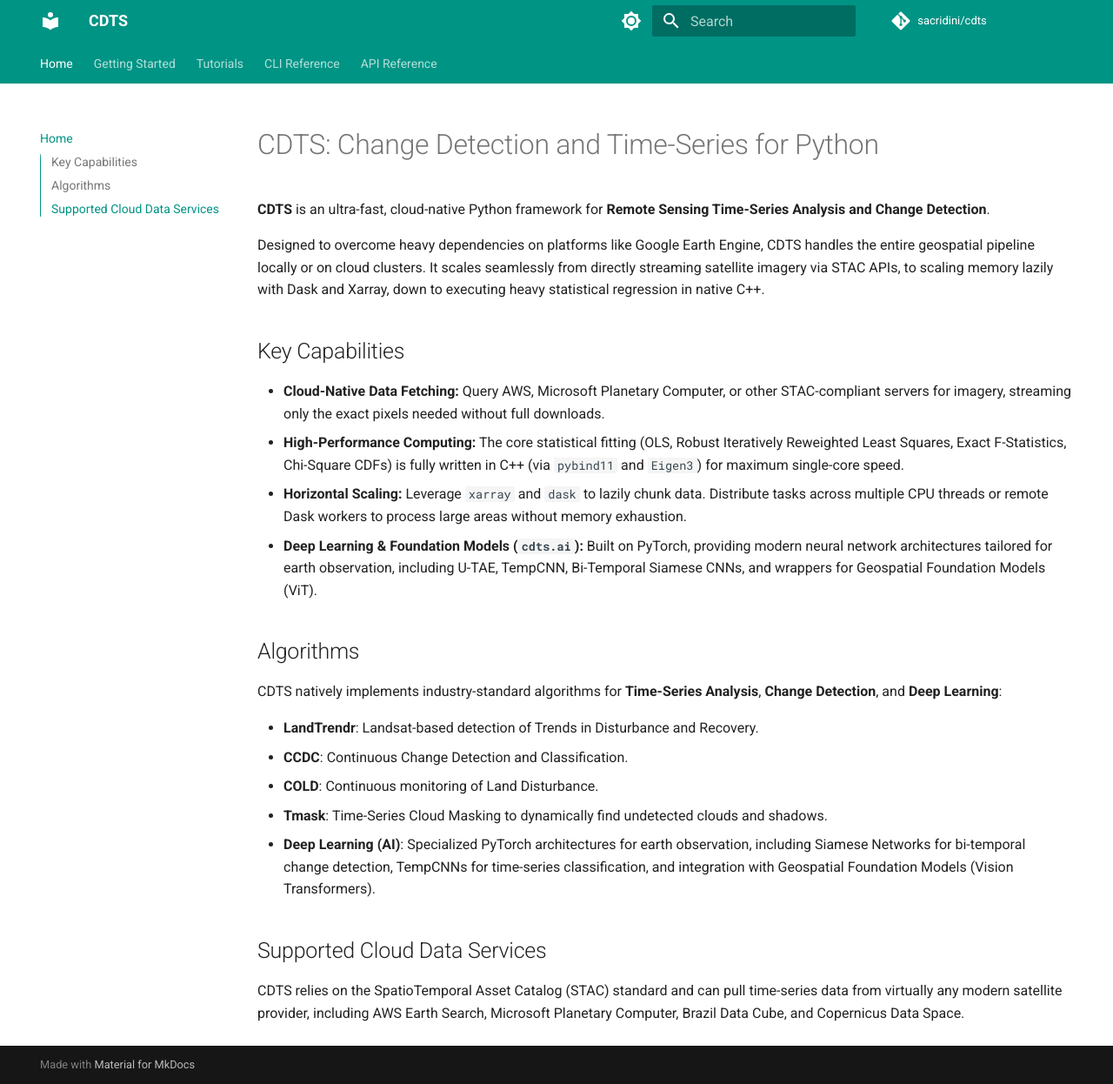
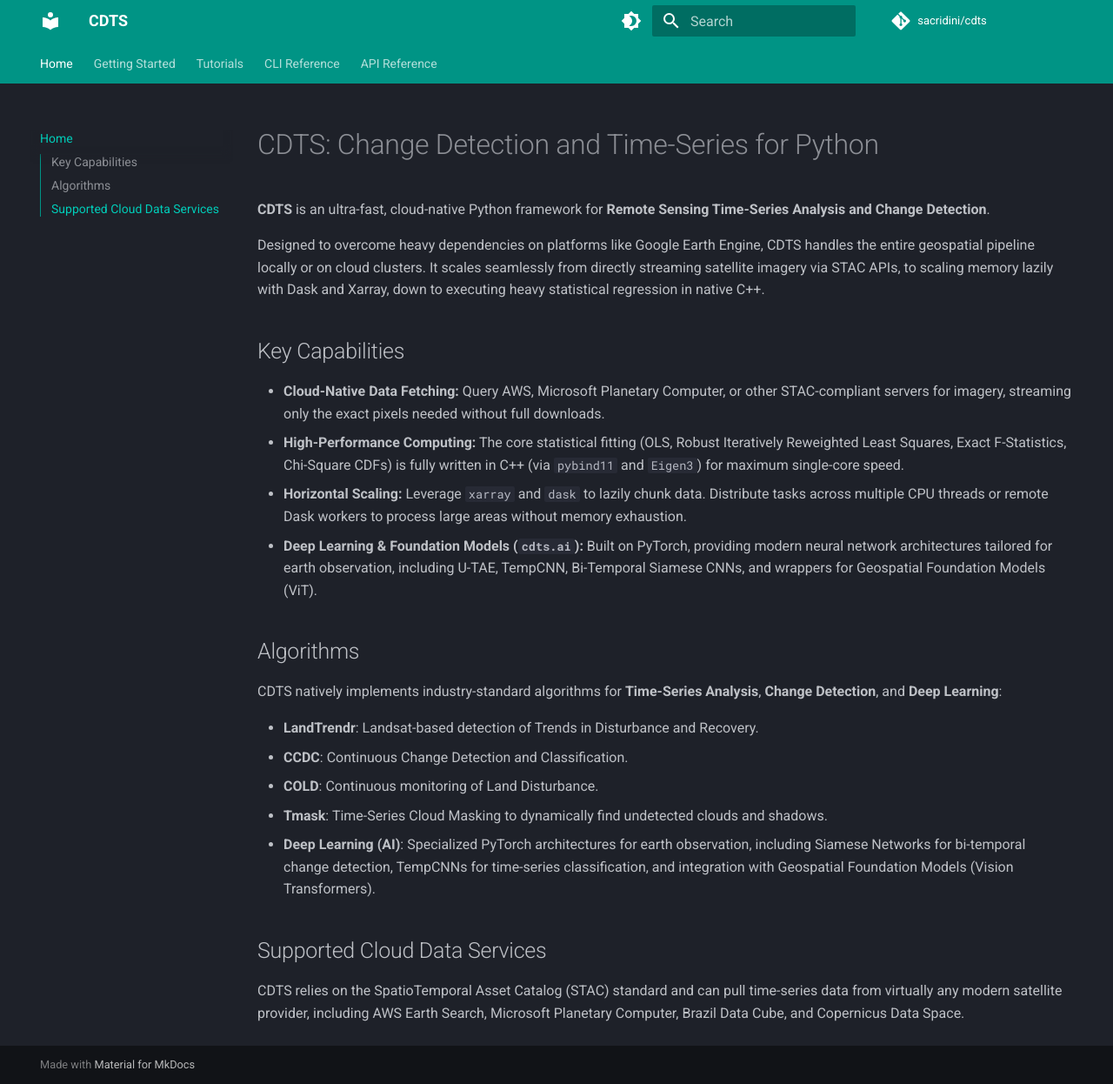
Before and after one commit to sacridini/cdts, an MkDocs documentation site: the page built from docs/index.md, in a window 1280 px wide and 1246 px high. Shown: the whole window at 87% size. Built offline with MkDocs 1.6.1 and Material for MkDocs 9.7.7, drawn with Linux system fonts in a browser that asks for light colours; comment, search, counter and statistics services are not loaded.

Commit message:
docs: set default mkdocs-material theme to dark mode (slate)

```diff
--- a/mkdocs.yml
+++ b/mkdocs.yml
@@ -15,18 +15,21 @@
     - search.highlight
     - search.share
   palette:
+    # Palette toggle for dark mode (Default)
+    - scheme: slate
+      primary: teal
+      accent: deep orange
+      toggle:
+        icon: material/brightness-4
+        name: Switch to light mode
+
+    # Palette toggle for light mode
     - scheme: default
       primary: teal
       accent: deep orange
       toggle:
         icon: material/brightness-7
         name: Switch to dark mode
-    - scheme: slate
-      primary: teal
-      accent: deep orange
-      toggle:
-        icon: material/brightness-4
-        name: Switch to light mode
 
 plugins:
   - search
```
